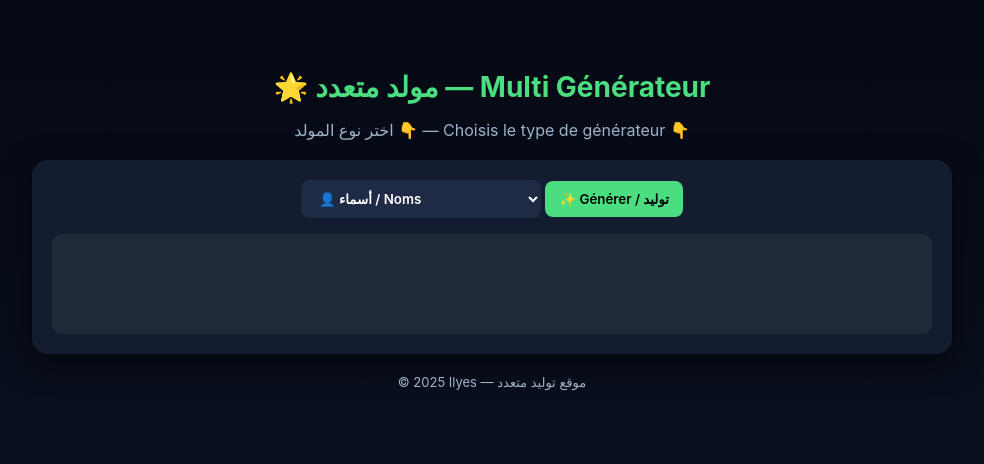
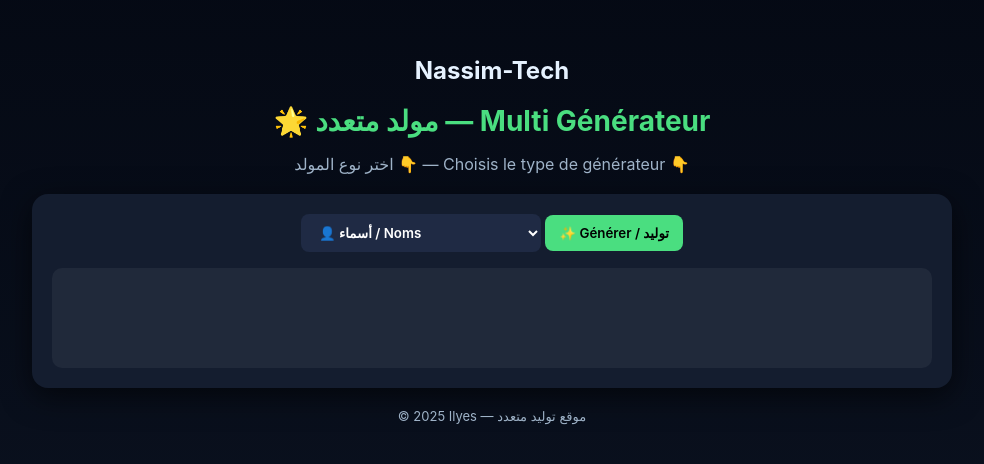
Before and after one commit to ilyesnassim-tech/nassim-tech, a plain HTML site: page index.html in a window 1280 px wide. Shown: the part 170-634 px from the top of the page, without its empty margins (148-1132 px from the left). Drawn offline with Linux system fonts and the light colour scheme.

Commit message:
Update index.html

```diff
--- a/index.html
+++ b/index.html
@@ -32,6 +32,7 @@
 <body>
   <div class="wrap">
     <header>
+      <h2 class="brand">Nassim-Tech</h2>
       <h1>🌟 مولد متعدد — Multi Générateur</h1>
       <p>اختر نوع المولد 👇 — Choisis le type de générateur 👇</p>
     </header>
```
